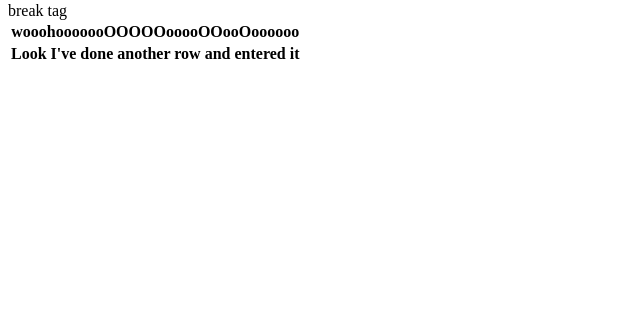
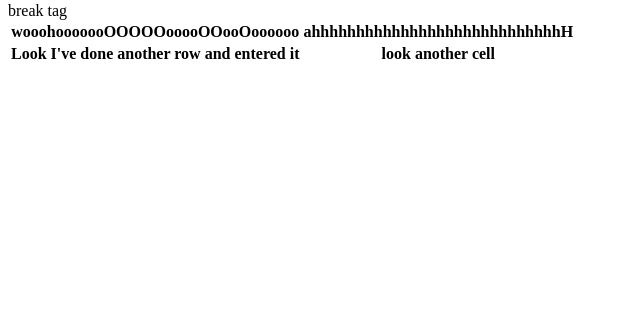
Before and after one commit to nicholnickel/homepage, a plain HTML site: page index.html in a window 1280 px wide. Shown: the part 486-800 px from the top of the page, without its empty margins (0-640 px from the left). Drawn offline with Linux system fonts and the light colour scheme.

Commit message:
Update index.html

```diff
--- a/index.html
+++ b/index.html
@@ -6,11 +6,17 @@
       <th>
          wooohooooooOOOOOooooOOooOoooooo
       </th>
+   <th>
+      ahhhhhhhhhhhhhhhhhhhhhhhhhhhhH
+   </th>
    </tr>
    <tr>
       <th>
          Look I've done another row and entered it
       </th>
+      <th>
+         look another cell
+      </th>
    </tr>
 </table>
 </html>
```
